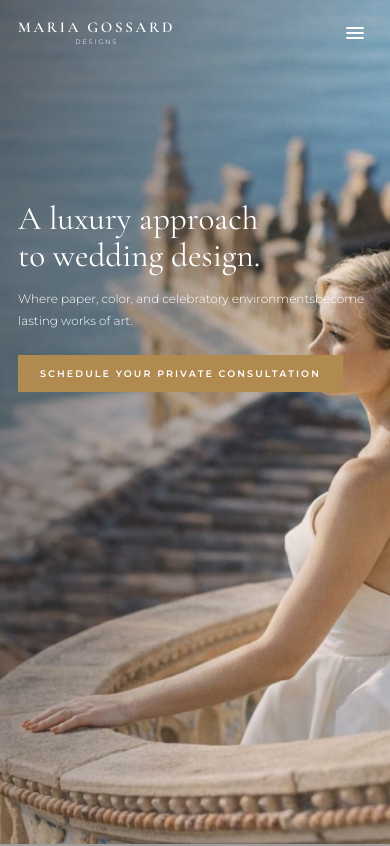
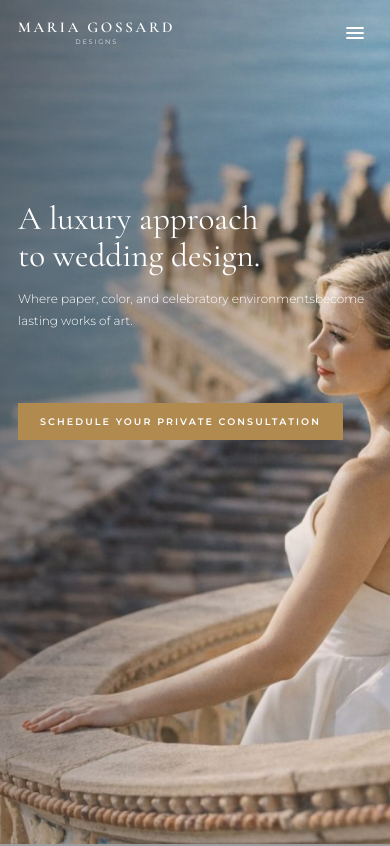
Before and after one commit to rocheanne041/Maria-Website, a React (Vite) app in the folder maria/: page / in a window 390 px wide. Shown: the top 846 px of the page. Built offline with nearby package versions, Linux system fonts and the light colour scheme; grey boxes are pictures that could not be loaded.

Commit message:
fix: push hero CTA button lower to chest level on mobile

```diff
--- a/maria/src/App.css
+++ b/maria/src/App.css
@@ -957,6 +957,9 @@ footer {
     max-width: 100%;
   }
 
+  /* Push CTA button down to chest level */
+  .hero-content .btn-gold { margin-top: 56px; }
+
   .hero-content p br { display: none; }
 
   .scroll-indicator { display: none; }
@@ -1078,6 +1081,7 @@ footer {
   .hero-content { padding: 200px 18px 0; }
   .hero-content h1 { font-size: clamp(30px, 8.5vw, 42px); margin-bottom: 14px; }
   .hero-content p  { font-size: 12px; margin-bottom: 24px; }
+  .hero-content .btn-gold { margin-top: 48px; }
   .btn-gold { padding: 13px 22px; font-size: 9.5px; }
 
   /* ── Announcement ── */
```
